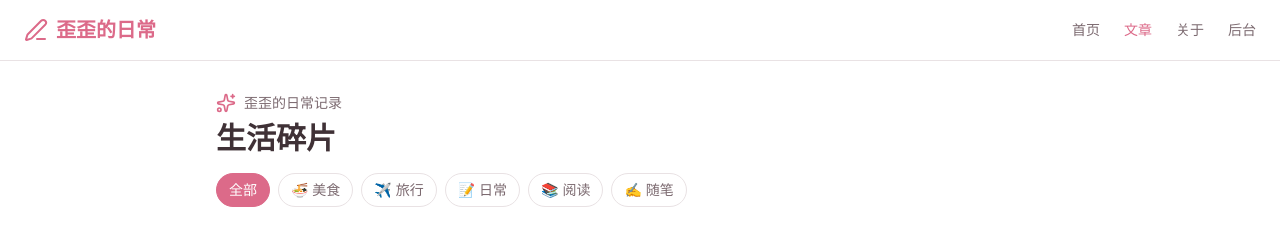
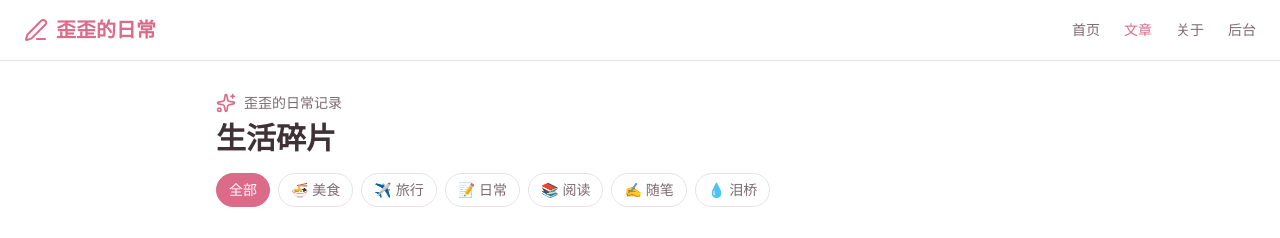
Before and after one commit to rikka-y/yy-blog, a React (Vite) app: page /#/posts in a window 1280 px wide. Shown: the top 238 px of the page. Built offline with nearby package versions, Linux system fonts and the light colour scheme.

Commit message:
update src/data/posts.ts via admin 2026-07-27T08:09

```diff
--- a/src/data/posts.ts
+++ b/src/data/posts.ts
@@ -2,7 +2,7 @@ import type { BlogPost } from '@/types/blog';
 
 export const STORAGE_KEY = 'waiwai-posts';
 
-export const categories = ['美食', '旅行', '日常', '阅读', '随笔'] as const;
+export const categories = ['美食', '旅行', '日常', '阅读', '随笔', '泪桥'] as const;
 
 export const categoryIcons: Record<string, string> = {
   '美食': '🍜',
@@ -10,6 +10,7 @@ export const categoryIcons: Record<string, string> = {
   '日常': '📝',
   '阅读': '📚',
   '随笔': '✍️',
+  '泪桥': '💧',
 };
 
 export async function fetchBasePosts(): Promise<BlogPost[]> {
```
